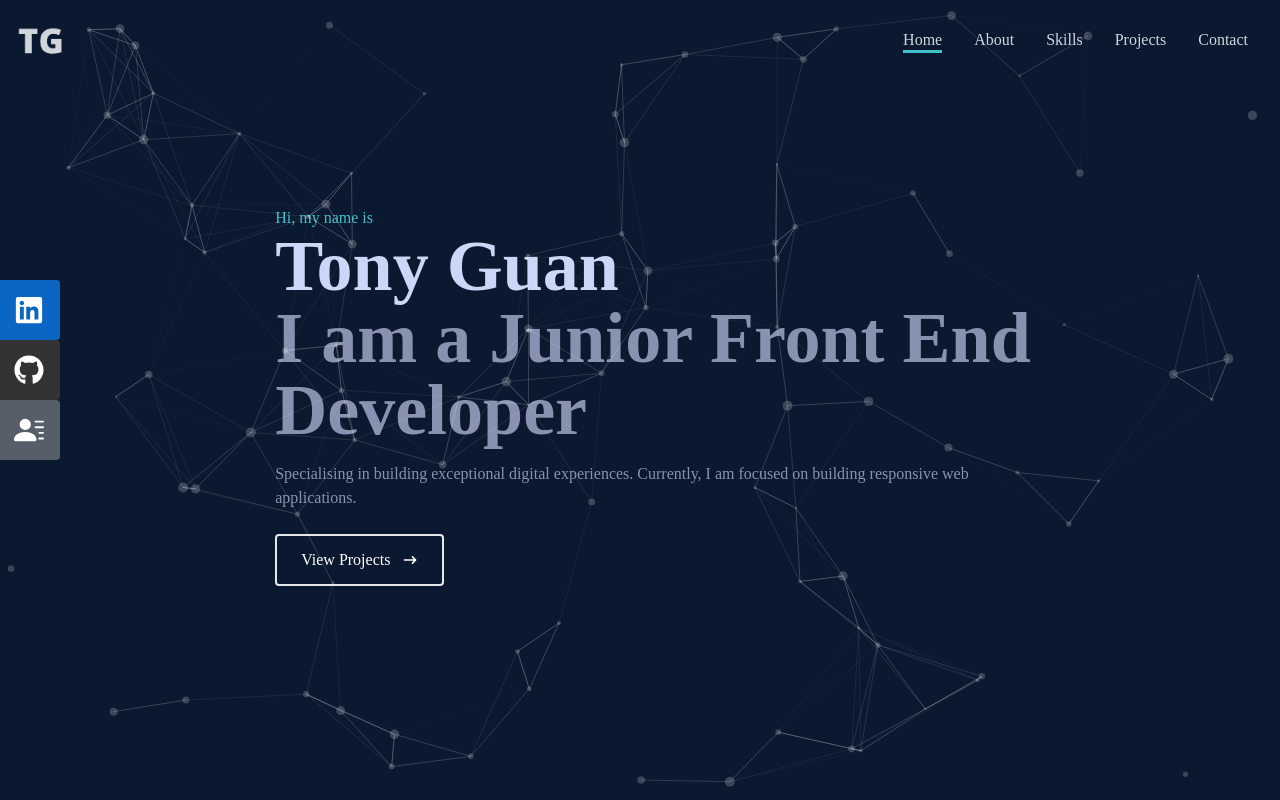
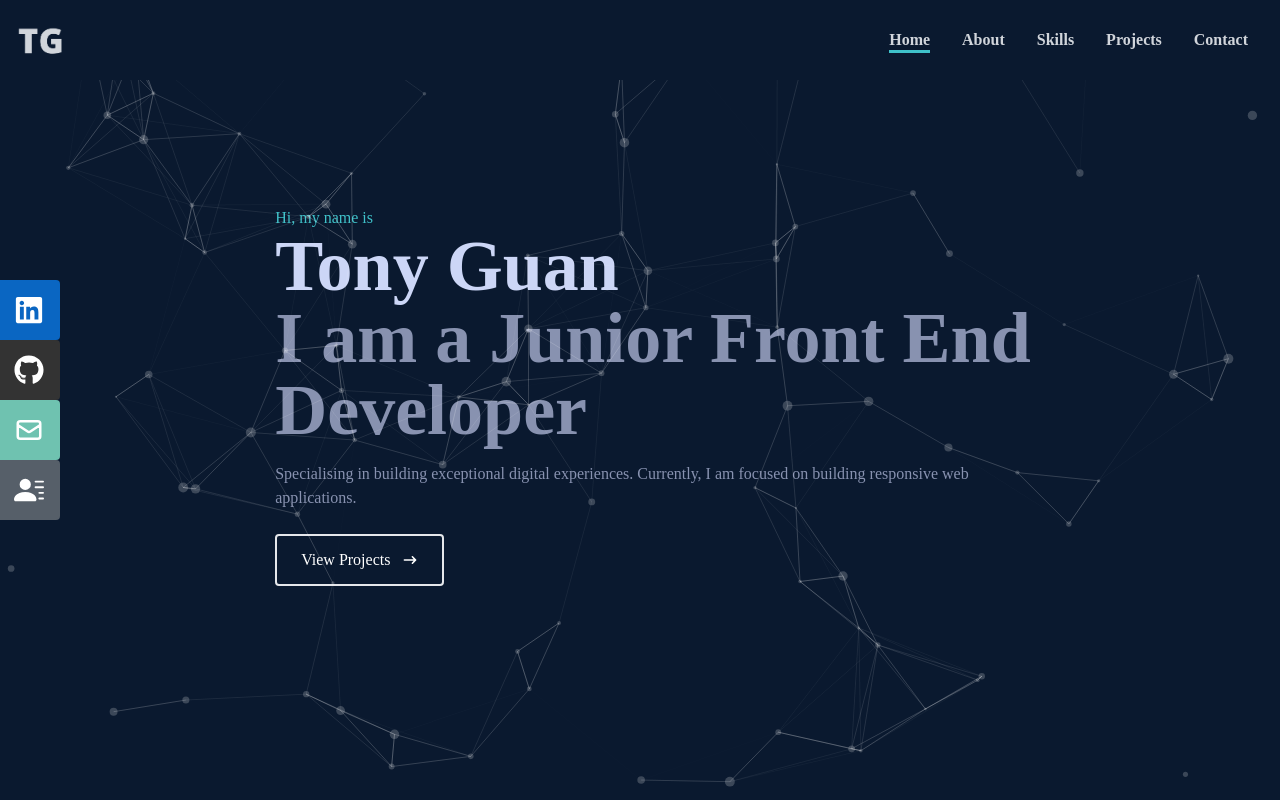
Before and after one commit to tony-zg/portfolio, a React (Create React App) app: page / in a window 1280 px wide. Shown: the top 800 px of the page. Built offline with nearby package versions, Linux system fonts and the light colour scheme; the HTML template or start-up script is replaced by a standard one.

Commit message:
update responsiveness

```diff
--- a/public/index.html
+++ b/public/index.html
@@ -10,34 +10,13 @@
       content="Web site created using create-react-app"
     />
     <link rel="apple-touch-icon" href="%PUBLIC_URL%/logo192.png" />
-    <!--
-      manifest.json provides metadata used when your web app is installed on a
-      user's mobile device or desktop. See https://developers.google.com/web/fundamentals/web-app-manifest/
-    -->
+
     <link rel="manifest" href="%PUBLIC_URL%/manifest.json" />
-    <!--
-      Notice the use of %PUBLIC_URL% in the tags above.
-      It will be replaced with the URL of the `public` folder during the build.
-      Only files inside the `public` folder can be referenced from the HTML.
 
-      Unlike "/favicon.ico" or "favicon.ico", "%PUBLIC_URL%/favicon.ico" will
-      work correctly both with client-side routing and a non-root public URL.
-      Learn how to configure a non-root public URL by running `npm run build`.
-    -->
-    <title>React App</title>
+    <title>Tony Guan</title>
   </head>
   <body>
     <noscript>You need to enable JavaScript to run this app.</noscript>
     <div id="root"></div>
-    <!--
-      This HTML file is a template.
-      If you open it directly in the browser, you will see an empty page.
-
-      You can add webfonts, meta tags, or analytics to this file.
-      The build step will place the bundled scripts into the <body> tag.
-
-      To begin the development, run `npm start` or `yarn start`.
-      To create a production bundle, use `npm run build` or `yarn build`.
-    -->
   </body>
 </html>
--- a/src/components/About.jsx
+++ b/src/components/About.jsx
@@ -1,6 +1,9 @@
 const About = () => {
   return (
-    <div name="about" className="full-screen bg-color-primary container-mobile">
+    <div
+      name="about"
+      className="full-screen bg-color-primary container-mobile relative z-10"
+    >
       <div className="center flex-col w-full h-full">
         <div className="max-w-[1000px] w-full grid grid-cols-2 gap-8">
           <div className="md:text-right pb-6 pl-4">
--- a/src/components/Contact.jsx
+++ b/src/components/Contact.jsx
@@ -20,8 +20,9 @@ const Contact = () => {
   return (
     <div
       name="contact"
-      className="full-screen bg-color-primary center container-mobile "
+      className="w-full sm:h-screen bg-color-primary center container-mobile relative z-10"
     >
+      <div className="center m-auto ">
         <form
           method="POST"
           action="https://getform.io/f/cdd0744b-df0c-45df-bb65-41f1e2968034"
@@ -68,6 +69,7 @@ const Contact = () => {
           </button>
         </form>
       </div>
+    </div>
   );
 };
 
--- a/src/components/Navbar.jsx
+++ b/src/components/Navbar.jsx
@@ -10,7 +10,7 @@ const Navbar = () => {
   const handleClick = () => setNav(!nav);
 
   return (
-    <div className="fixed w-full h-[80px] flex justify-between items-center px-4 bg-color-primary">
+    <div className="fixed w-full h-[80px] flex justify-between items-center px-4 bg-color-primary z-20">
       <h1>
         <a href="/">
           <img src={Logo} alt="Logo" className="w-[50px]" />
@@ -18,7 +18,7 @@ const Navbar = () => {
       </h1>
 
       {/* Menu */}
-      <ul className="hidden md:flex">
+      <ul className="hidden md:flex font-bold">
         <li>
           <Link
             className="nav-link-hover"
--- a/src/components/Project.jsx
+++ b/src/components/Project.jsx
@@ -1,5 +1,6 @@
 const Project = ({
   backgroundImage,
+  name,
   techOneImg,
   techOneAlt,
   techTwoImg,
@@ -15,7 +16,7 @@ const Project = ({
       {/* Hover effects */}
       <div className="opacity-0 group-hover:opacity-100">
         <div className="text-2xl font-bold text-gray-700 tracking-wider text-center">
-          Galaxy Travel
+          {name}
         </div>
         <div className="pt-4 flex justify-center">
           <img className="w-[40px]" src={techOneImg} alt={techOneAlt} />
@@ -23,12 +24,12 @@ const Project = ({
         </div>
         <div className="pt-4 text-center">
           <a href={demoLink} target="_blank" rel="noreferrer">
-            <button className="text-center rounded-lg px-4 py-3 m-2 bg-white text-gray-700 font-bold text-lg">
+            <button className="text-center rounded-lg px-4 py-3 m-2 bg-white text-gray-700 font-bold text-lg hover:opacity-70">
               Demo
             </button>
           </a>
           <a href={codeLink} target="_blank" rel="noreferrer">
-            <button className="text-center rounded-lg px-4 py-3 m-2 bg-white text-gray-700 font-bold text-lg">
+            <button className="text-center rounded-lg px-4 py-3 m-2 bg-white text-gray-700 font-bold text-lg hover:opacity-70">
               Code
             </button>
           </a>
--- a/src/components/Projects.jsx
+++ b/src/components/Projects.jsx
@@ -10,7 +10,7 @@ const Projects = () => {
   return (
     <div
       name="projects"
-      className="w-full sm:h-screen bg-color-primary container-mobile py-10"
+      className="w-full sm:h-screen bg-color-primary container-mobile py-10 relative z-10 pb-[6rem]"
     >
       <div className="max-w-[1000px] mx-auto p-4 flex flex-col justify-center w-full h-full">
         <div className="pb-8">
@@ -18,13 +18,13 @@ const Projects = () => {
             Projects
           </p>
           <p className="py-6">Check out my recent projects</p>
-        </div>
 
           {/* Container */}
           <div className="grid sm:grid-cols-2 gap-4">
             {/* Grid Item 1 */}
             <Project
               backgroundImage={Galaxy}
+              name="Galaxy Travel"
               techOneImg={ReactImg}
               techOneAlt="React icon"
               techTwoImg={Firebase}
@@ -36,6 +36,7 @@ const Projects = () => {
             {/* Grid Item 2 */}
             <Project
               backgroundImage={Crypto}
+              name="Coin Search"
               techOneImg={ReactImg}
               techOneAlt="React icon"
               techTwoImg={Sass}
@@ -47,6 +48,7 @@ const Projects = () => {
             {/* Grid Item 3 */}
             <Project
               backgroundImage={Crypto}
+              name="Portfolio"
               techOneImg={ReactImg}
               techOneAlt="React icon"
               techTwoImg={Tailwind}
@@ -57,6 +59,7 @@ const Projects = () => {
           </div>
         </div>
       </div>
+    </div>
   );
 };
 
--- a/src/components/Sidebar.jsx
+++ b/src/components/Sidebar.jsx
@@ -1,40 +1,39 @@
 import { FaGithub, FaLinkedin } from 'react-icons/fa';
+import { HiOutlineMail } from 'react-icons/hi';
 import { BsFillPersonLinesFill } from 'react-icons/bs';
+import SidebarItem from './SidebarItem';
 
 const Sidebar = () => {
   return (
     <div className="hidden lg:flex fixed flex-col top-[35%] left-0">
       <ul>
-        <li className="side-bar bg-[#0A66C2] ">
-          <a
-            className="flex justify-between items-center w-full"
-            href="https://linkedin.com/in/tonyzg"
-            target="_blank"
-            rel="noreferrer"
-          >
-            Linkedin <FaLinkedin size={30} color="#fff" />
-          </a>
-        </li>
-        <li className="side-bar bg-[#333333]">
-          <a
-            className="flex justify-between items-center w-full"
-            href="https://github.com/tony-zg"
-            target="_blank"
-            rel="noreferrer"
-          >
-            Github <FaGithub size={30} color="#fff" />
-          </a>
-        </li>
-        <li className="side-bar bg-[#565f69]">
-          <a
-            className="flex justify-between items-center w-full"
-            href="/"
-            target="_blank"
-            rel="noreferrer"
-          >
-            Resume <BsFillPersonLinesFill size={30} color="#fff" />
-          </a>
-        </li>
+        <SidebarItem
+          sideBarColor="bg-[#0A66C2]"
+          itemHref="https://linkedin.com/in/tonyzg"
+          text="Linkedin"
+          icon={<FaLinkedin size={30} color="#fff" />}
+        />
+
+        <SidebarItem
+          sideBarColor="bg-[#333333]"
+          itemHref="https://github.com/tony-zg"
+          text="Github"
+          icon={<FaGithub size={30} color="#fff" />}
+        />
+
+        <SidebarItem
+          sideBarColor="bg-[#6fc2b0]"
+          itemHref="mailto:tonyzg06@gmail.com"
+          text="Email"
+          icon={<HiOutlineMail size={30} color="#fff" />}
+        />
+
+        <SidebarItem
+          sideBarColor="bg-[#565f69]"
+          itemHref="https://drive.google.com/file/d/1TGuR_kE_a6FkA_SM_Y9ftoKFFXFOXakY/view?usp=sharing"
+          text="Resume"
+          icon={<BsFillPersonLinesFill size={30} color="#fff" />}
+        />
       </ul>
     </div>
   );
--- /dev/null
+++ b/src/components/SidebarItem.jsx
@@ -0,0 +1,22 @@
+import React from 'react';
+
+const SidebarItem = ({ sideBarColor, itemHref, text, icon }) => {
+  return (
+    <>
+      <ul>
+        <li className={`side-bar ${sideBarColor}`}>
+          <a
+            className="flex justify-between items-center w-full"
+            href={itemHref}
+            target="_blank"
+            rel="noreferrer"
+          >
+            {text} {icon}
+          </a>
+        </li>
+      </ul>
+    </>
+  );
+};
+
+export default SidebarItem;
--- a/src/components/Skills.jsx
+++ b/src/components/Skills.jsx
@@ -10,7 +10,7 @@ const Skills = () => {
   return (
     <div
       name="skills"
-      className="full-screen bg-color-primary container-mobile"
+      className="full-screen bg-color-primary container-mobile relative z-10"
     >
       {/* Container */}
       <div className="max-w-[1000px] mx-auto p-4 flex flex-col justify-center w-full h-full">
```
Lines whose indentation alone changed are shown as unchanged.
